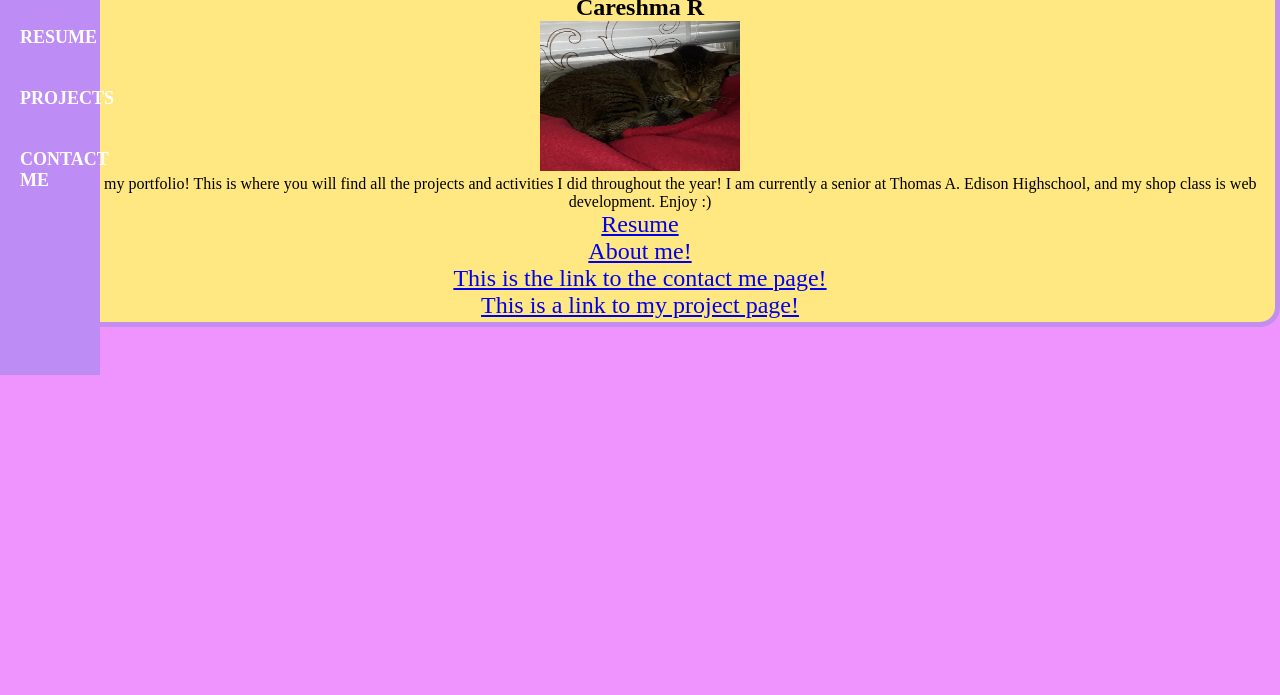
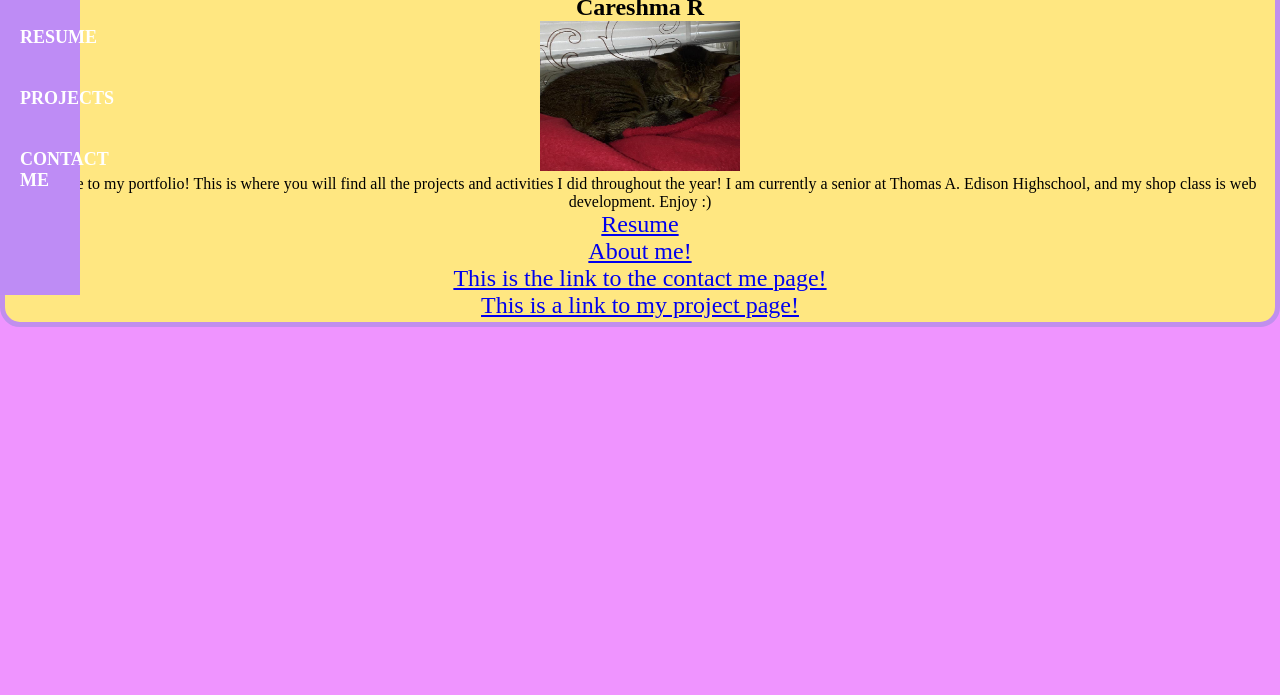
Before and after one commit to careshmar/portfolio, a plain HTML site: page index.html in a window 1280 px wide. Shown: the part 105-800 px from the top of the page. Drawn offline with Linux system fonts and the light colour scheme.

Commit message:
Update exam.css

```diff
--- a/exam.css
+++ b/exam.css
@@ -31,8 +31,8 @@
     position: fixed;
     top: 0;
     left: 0;
-    height: 60%;
-    width: 100px;
+    height: 50%;
+    width: 80px;
     background-color: #be8cf5;
     padding-top: 20px;
     z-index: 1000;
@@ -67,7 +67,7 @@
 .section {
     margin-left: 200px; /* Space for the fixed navbar */
     padding: 20px;
-    min-height: 80vh;
+    min-height: 100vh;
 }
 
 
```
